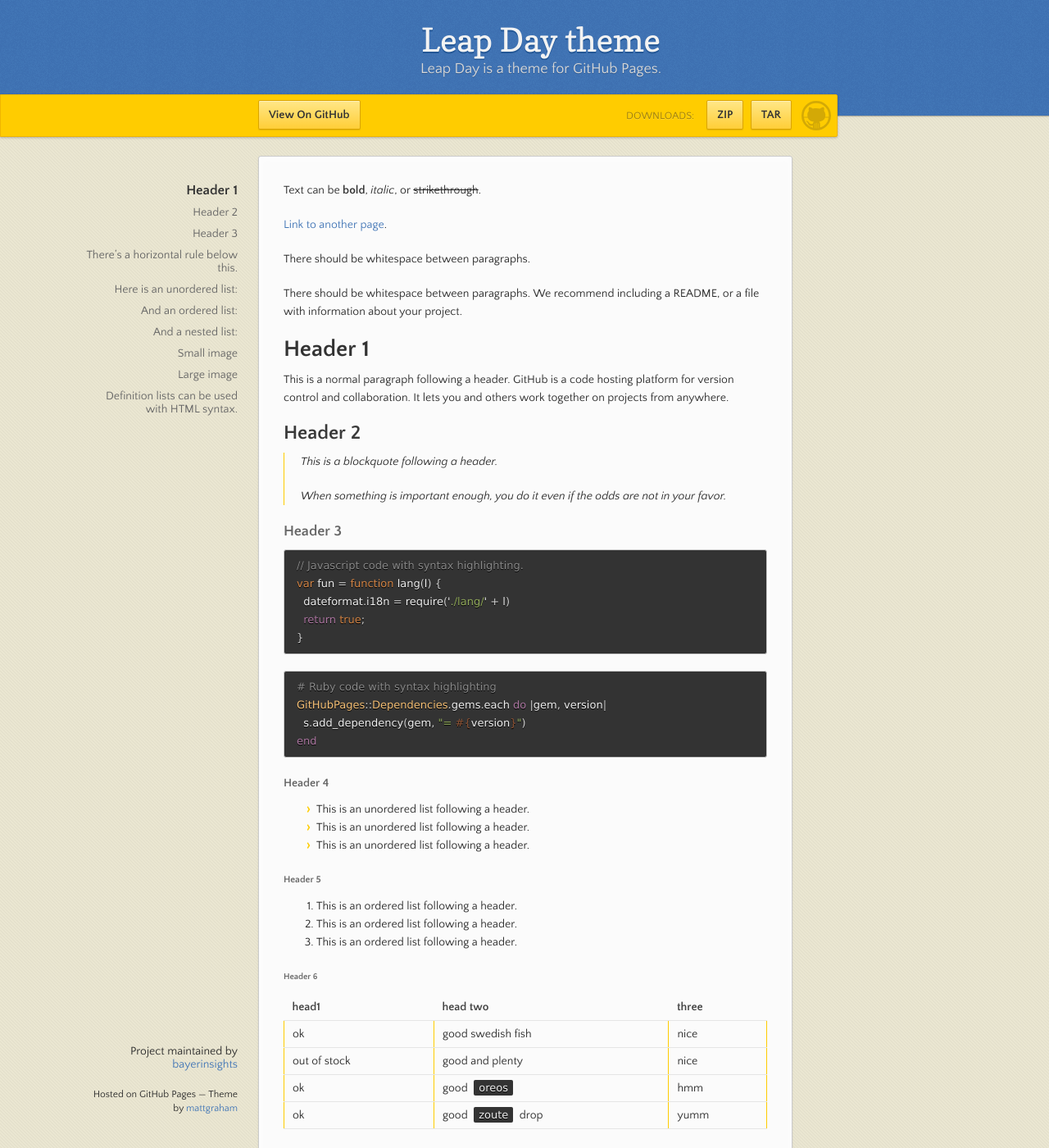
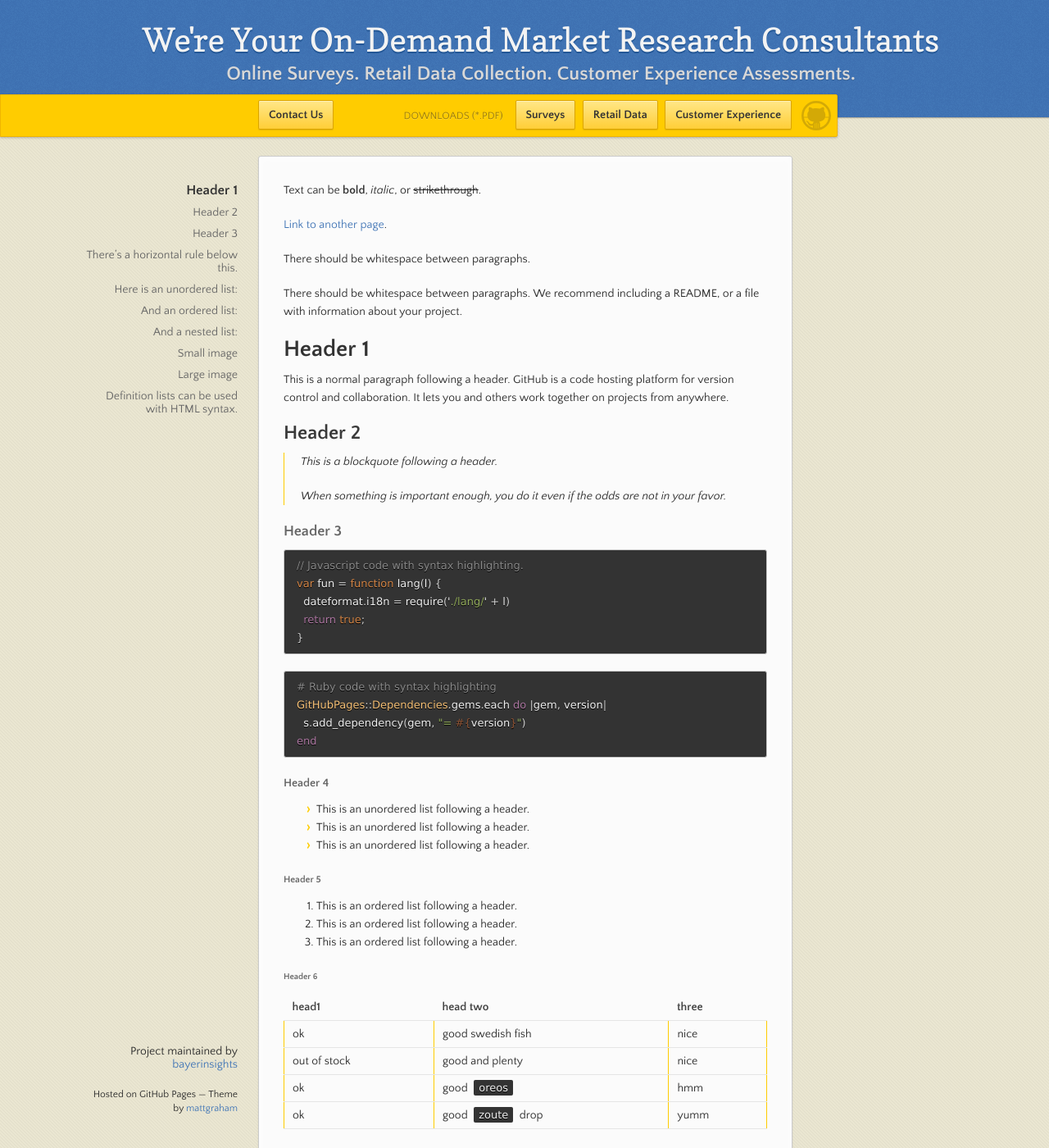
Before and after one commit to bayerinsights/bayerinsights, a Jekyll site: the page built from index.md, in a window 1280 px wide and 1400 px high. Shown: the whole window at 82% size. Built offline with Jekyll 4.4.1, drawn with Linux system fonts in a browser that asks for light colours.

```diff
--- a/_config.yml
+++ b/_config.yml
@@ -1,5 +1,5 @@
-title: Leap Day theme
-description: Leap Day is a theme for GitHub Pages.
+title: We're Your On-Demand Market Research Consultants
+description: Online Surveys. Retail Data Collection. Customer Experience Assessments.
 show_downloads: true
 google_analytics:
 theme: jekyll-theme-leap-day
--- a/_layouts/default.html
+++ b/_layouts/default.html
@@ -18,19 +18,20 @@
 
       <header>
         <h1>{{ site.title | default: site.github.repository_name }}</h1>
-        <p>{{ site.description | default: site.github.project_tagline }}</p>
+        <h3>{{ site.description | default: site.github.project_tagline }}</h3>
       </header>
 
       <div id="banner">
         <span id="logo"></span>
 
-        <a href="{{ site.github.repository_url }}" class="button fork"><strong>View On GitHub</strong></a>
+        <a href="{{ site.github.repository_url }}" class="button fork"><strong>Contact Us</strong></a>
         {% if site.show_downloads %}
           <div class="downloads">
-            <span>Downloads:</span>
+            <span>Downloads (*.PDF)</span>
             <ul>
-              <li><a href="{{ site.github.zip_url }}" class="button">ZIP</a></li>
-              <li><a href="{{ site.github.tar_url }}" class="button">TAR</a></li>
+              <li><a href="{{ site.github.zip_url }}" class="button">Surveys</a></li>
+              <li><a href="{{ site.github.tar_url }}" class="button">Retail Data</a></li>
+              <li><a href="{{ site.github.tar_url }}" class="button">Customer Experience</a></li>
             </ul>
           </div>
         {% endif %}
--- a/_sass/jekyll-theme-leap-day.scss
+++ b/_sass/jekyll-theme-leap-day.scss
@@ -174,11 +174,12 @@ header {
     -ms-text-overflow: ellipsis;
   }
 
-  p {
+  h3 {
     color: #d8d8d8;
     text-shadow:rgba(#000, 0.2) 0 1px 0;
-    font-size: 18px;
+    font-size: 24px;
     margin: 0px;
+    padding-top: 6px;
   }
 }
 
```
Also changed, not shown: docs/CODE_OF_CONDUCT.md (deleted, +0 -46 lines), docs/CONTRIBUTING.md (deleted, +0 -88 lines), docs/SUPPORT.md (deleted, +0 -9 lines), 1 other file.
